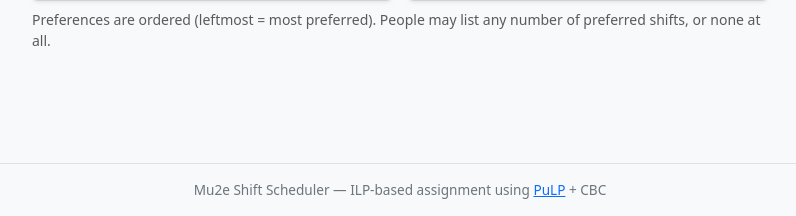
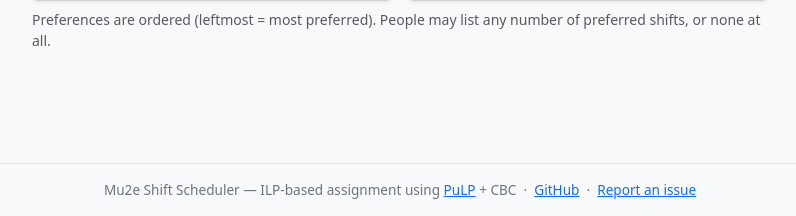
Before and after one commit to Mu2e/mu2e-shift-scheduler, a Flask app: page / in a window 1280 px wide. Shown: the part 1018-1234 px from the top of the page, without its empty margins (240-1036 px from the left). Run offline with Flask 3, Linux system fonts and the light colour scheme.

Commit message:
Add GitHub and issue-reporting links to footer
Co-Authored-By: Claude Sonnet 4.6 <noreply@anthropic.com>

```diff
--- a/app/templates/base.html
+++ b/app/templates/base.html
@@ -55,6 +55,10 @@
   <div class="container text-center">
     Mu2e Shift Scheduler &mdash; ILP-based assignment using
     <a href="https://coin-or.github.io/pulp/" target="_blank">PuLP</a> + CBC
+    &nbsp;&middot;&nbsp;
+    <a href="https://github.com/Mu2e/mu2e-shift-scheduler" target="_blank">GitHub</a>
+    &nbsp;&middot;&nbsp;
+    <a href="https://github.com/Mu2e/mu2e-shift-scheduler/issues/new" target="_blank">Report an issue</a>
   </div>
 </footer>
 
```
